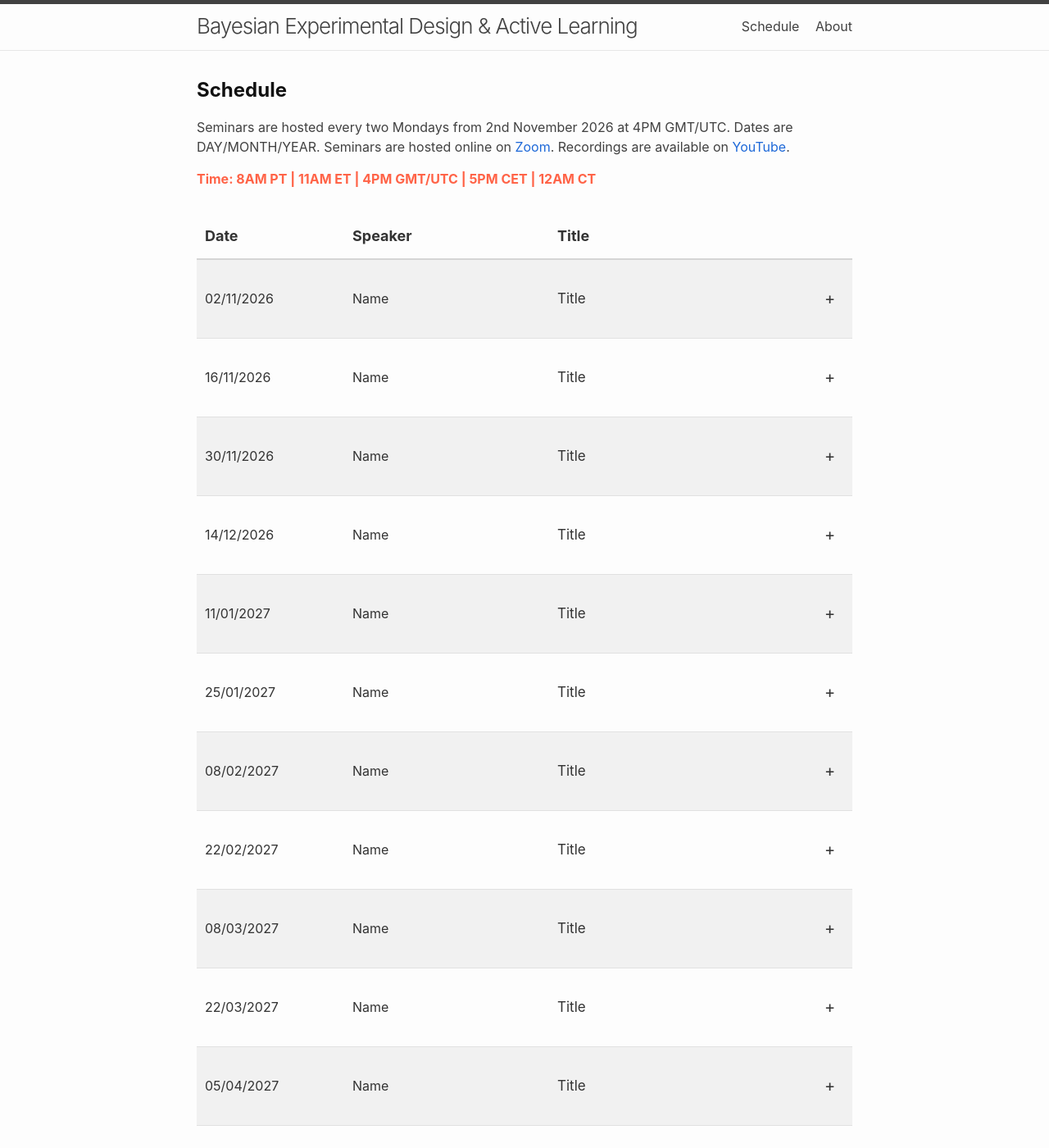
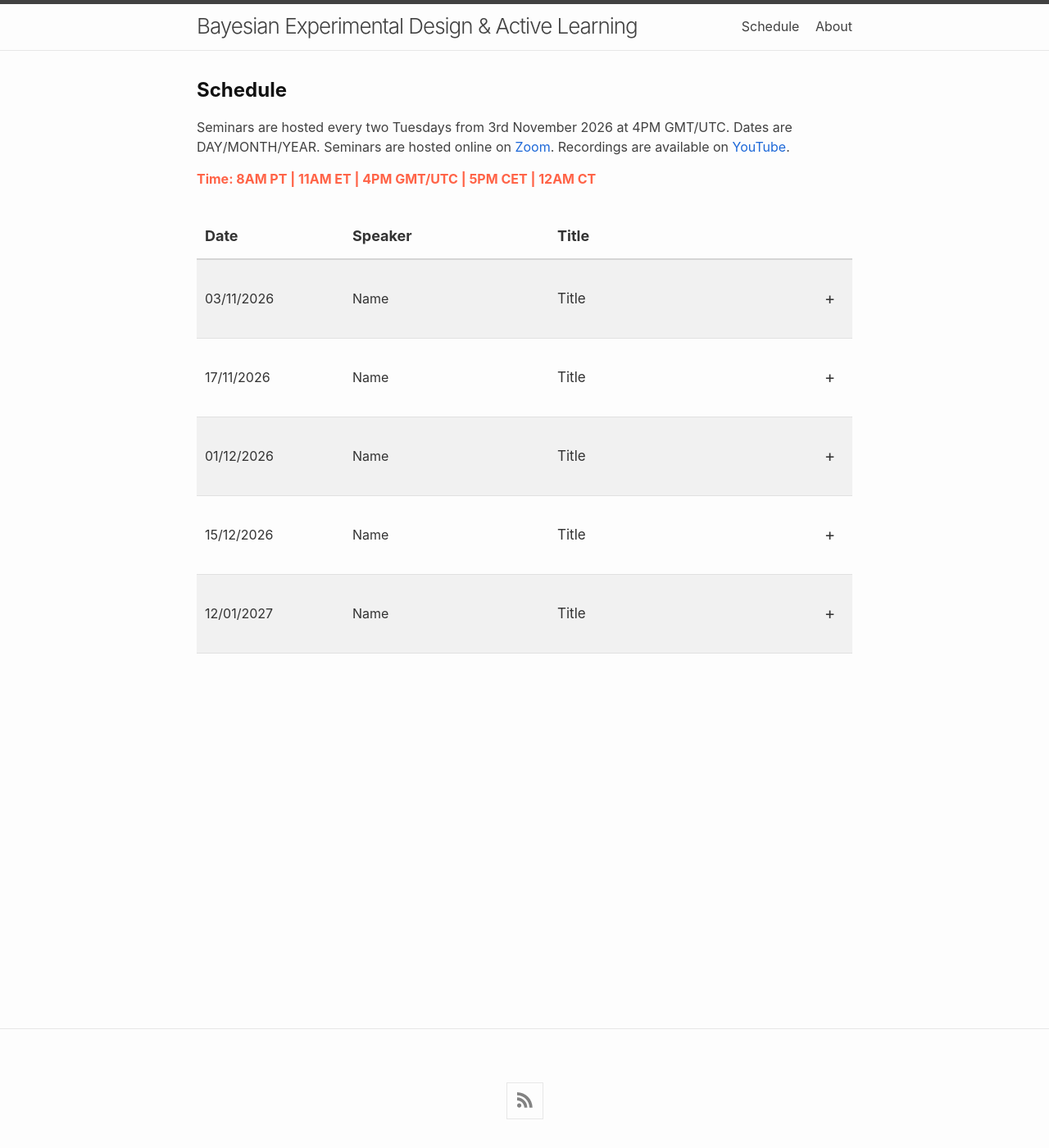
Before and after one commit to bayesiandesign/seminar, a Jekyll site: the page built from schedule.html, in a window 1280 px wide and 1400 px high. Shown: the whole window at 82% size. Built offline with Jekyll 4.4.1, drawn with Linux system fonts in a browser that asks for light colours; nearby versions of some CDN libraries.

Commit message:
Update schedule.html

```diff
--- a/schedule.html
+++ b/schedule.html
@@ -7,7 +7,7 @@ permalink: /schedule/
 <div class="about">
   <h2><span style='font-weight: bold;'>Schedule</span></h2>
 
-  <p>Seminars are hosted every two Mondays from 2nd November 2026 at 4PM GMT/UTC. Dates are DAY/MONTH/YEAR. Seminars are hosted online on <a href="https://zoom.us/j/97648549165">Zoom</a>. Recordings are available on <a href="http://www.youtube.com/@bayesiandesign">YouTube</a>.</p>
+  <p>Seminars are hosted every two Tuesdays from 3rd November 2026 at 4PM GMT/UTC. Dates are DAY/MONTH/YEAR. Seminars are hosted online on <a href="https://zoom.us/j/97648549165">Zoom</a>. Recordings are available on <a href="http://www.youtube.com/@bayesiandesign">YouTube</a>.</p>
   <p style="color:Tomato;"><span style='font-weight: bold;'>Time: 8AM PT | 11AM ET | 4PM GMT/UTC | 5PM CET | 12AM CT</span></p>
 
   <div class="seminar-schedule">
@@ -24,7 +24,7 @@ permalink: /schedule/
 
         <summary>
             <div class="seminar-date">
-                02/11/2026
+                03/11/2026
             </div>
 
             <div class="seminar-speaker">
@@ -56,7 +56,7 @@ permalink: /schedule/
 
         <summary>
             <div class="seminar-date">
-                16/11/2026
+                17/11/2026
             </div>
 
             <div class="seminar-speaker">
@@ -88,7 +88,7 @@ permalink: /schedule/
 
         <summary>
             <div class="seminar-date">
-                30/11/2026
+                01/12/2026
             </div>
 
             <div class="seminar-speaker">
@@ -120,7 +120,7 @@ permalink: /schedule/
 
         <summary>
             <div class="seminar-date">
-                14/12/2026
+                15/12/2026
             </div>
 
             <div class="seminar-speaker">
@@ -152,7 +152,7 @@ permalink: /schedule/
 
         <summary>
             <div class="seminar-date">
-                11/01/2027
+                12/01/2027
             </div>
 
             <div class="seminar-speaker">
@@ -179,228 +179,6 @@ permalink: /schedule/
 
     </details>
 
-
-    <details class="seminar-row">
-
-        <summary>
-            <div class="seminar-date">
-                25/01/2027
-            </div>
-
-            <div class="seminar-speaker">
-                Name
-            </div>
-
-            <div class="seminar-title">
-                Title
-            </div>
-
-            <div class="seminar-expand">
-                +
-            </div>
-
-        </summary>
-
-        <div class="seminar-abstract">
-            <strong>Abstract</strong>
-
-            <p>
-                This is where the abstract for the seminar goes.
-            </p>
-        </div>
-
-    </details>
-
-
-    <details class="seminar-row">
-
-        <summary>
-            <div class="seminar-date">
-                08/02/2027
-            </div>
-
-            <div class="seminar-speaker">
-                Name
-            </div>
-
-            <div class="seminar-title">
-                Title
-            </div>
-
-            <div class="seminar-expand">
-                +
-            </div>
-
-        </summary>
-
-        <div class="seminar-abstract">
-            <strong>Abstract</strong>
-
-            <p>
-                This is where the abstract for the seminar goes.
-            </p>
-        </div>
-
-    </details>
-
-
-    <details class="seminar-row">
-
-        <summary>
-            <div class="seminar-date">
-                22/02/2027
-            </div>
-
-            <div class="seminar-speaker">
-                Name
-            </div>
-
-            <div class="seminar-title">
-                Title
-            </div>
-
-            <div class="seminar-expand">
-                +
-            </div>
-
-        </summary>
-
-        <div class="seminar-abstract">
-            <strong>Abstract</strong>
-
-            <p>
-                This is where the abstract for the seminar goes.
-            </p>
-        </div>
-
-    </details>
-
-
-    <details class="seminar-row">
-
-        <summary>
-            <div class="seminar-date">
-                08/03/2027
-            </div>
-
-            <div class="seminar-speaker">
-                Name
-            </div>
-
-            <div class="seminar-title">
-                Title
-            </div>
-
-            <div class="seminar-expand">
-                +
-            </div>
-
-        </summary>
-
-        <div class="seminar-abstract">
-            <strong>Abstract</strong>
-
-            <p>
-                This is where the abstract for the seminar goes.
-            </p>
-        </div>
-
-    </details>
-
-
-    <details class="seminar-row">
-
-        <summary>
-            <div class="seminar-date">
-                22/03/2027
-            </div>
-
-            <div class="seminar-speaker">
-                Name
-            </div>
-
-            <div class="seminar-title">
-                Title
-            </div>
-
-            <div class="seminar-expand">
-                +
-            </div>
-
-        </summary>
-
-        <div class="seminar-abstract">
-            <strong>Abstract</strong>
-
-            <p>
-                This is where the abstract for the seminar goes.
-            </p>
-        </div>
-
-    </details>
-
-
-    <details class="seminar-row">
-
-        <summary>
-            <div class="seminar-date">
-                05/04/2027
-            </div>
-
-            <div class="seminar-speaker">
-                Name
-            </div>
-
-            <div class="seminar-title">
-                Title
-            </div>
-
-            <div class="seminar-expand">
-                +
-            </div>
-
-        </summary>
-
-        <div class="seminar-abstract">
-            <strong>Abstract</strong>
-
-            <p>
-                This is where the abstract for the seminar goes.
-            </p>
-        </div>
-
-    </details>
-
-
-    <details class="seminar-row">
-
-        <summary>
-            <div class="seminar-date">
-                19/04/2027
-            </div>
-
-            <div class="seminar-speaker">
-                Name
-            </div>
-
-            <div class="seminar-title">
-                Title
-            </div>
-
-            <div class="seminar-expand">
-                +
-            </div>
-
-        </summary>
-
-        <div class="seminar-abstract">
-            <strong>Abstract</strong>
-
-            <p>
-                This is where the abstract for the seminar goes.
-            </p>
-        </div>
-
     </details>
 
 </div>
```
